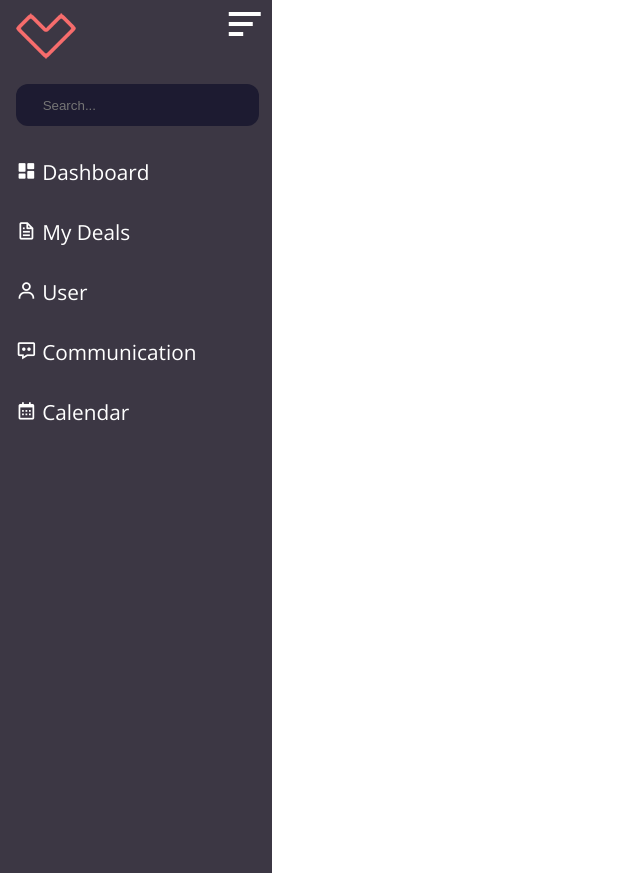
After one commit to sykelol/Dealer, a Django app: page /sign-in/dashboard in a window 1280 px wide. The commit adds this page. Shown: the whole page, without its empty margins (0-640 px from the left). Run offline with Django 4.2, Linux system fonts and the light colour scheme.

Commit message:
Dashboard1

```diff
--- a/base/urls.py
+++ b/base/urls.py
@@ -7,4 +7,5 @@ urlpatterns = [
     path('sign-in/', views.signin, name="sign-in"),
     path('logout/', views.logoutUser, name="logout"),
     path('sign-in/register', views.register, name="register"),
+    path('sign-in/dashboard', views.dashboard, name="dashboard"),
 ]
--- a/base/views.py
+++ b/base/views.py
@@ -63,3 +63,6 @@ def signin(request):
 def logoutUser(request):
     logout(request)
     return redirect('home')
+
+def dashboard(request):
+    return render(request, 'dashboard.html')
--- a/static/styles/virtualcargeeksstyle.css
+++ b/static/styles/virtualcargeeksstyle.css
@@ -730,6 +730,7 @@ input {
 
 .register-container .register-image {
     display: none;
+    margin-top: 3em;
 }
 
 .register-form {
@@ -857,3 +858,101 @@ input {
         width: 70%
     }
 }
+
+/* User Interface / Dashboard Styling */
+
+.dashboard-html {
+    overflow-x: hidden;
+    box-sizing: border-box;
+    overflow-y: scroll;
+    font-family: 'Open Sans', sans-serif;
+    margin: 0;
+    padding: 0;
+}
+
+.dashboard-body {
+    position: relative;
+    min-height: 100vh;
+    width: 100%;
+    overflow: hidden;
+}
+
+.dashboard-sidebar {
+    position: fixed;
+    top: 0;
+    left: 0;
+    height: 100%;
+    width: 240px;
+    background: #3C3744;
+    padding: 0.4em 1em;
+}
+
+.dashboard-sidebar .logo-content .logo .logo-name {
+    display: flex;
+    width: 100%;
+    align-items: center;
+}
+
+.dashboard-sidebar .logo-content #sidebar-menu-icon {
+    position: absolute;
+    color: #fff;
+    left: 90%;
+    top: 0.3px;
+    font-size: 3rem;
+    text-align: center;
+    font-weight: 500;
+    transform: translateX(-50%);
+    cursor: pointer;
+}
+
+.dashboard-sidebar input {
+    padding: 1em 0;
+    width: 90%;
+    left: 0;
+    top: 0;
+    border-radius: 12px;
+    outline: none;
+    border: none;
+    background: #1d1b31;
+    padding-left: 2em;
+    color: #fff;
+    text-align: left;
+
+}
+
+.dashboard-sidebar ul {
+    margin-top: 0.8em;
+    display: grid;
+    gap: 2rem;
+    width: 100%;
+    padding: 0;
+}
+
+.dashboard-sidebar ul li {
+    width: 100%;
+    margin: 0;
+    list-style: none;
+    padding: 0;
+}
+
+.dashboard-sidebar ul li a {
+    color: #fff;
+    text-decoration: none;
+    font-size: 1.3rem;
+}
+
+.home-content {
+    position: absolute;
+    height: 100%;
+    width: calc(100% - 240px);
+    left: 272px;
+    margin: 0;
+    padding: 0;
+}
+
+.home-content .home-text{
+    margin: 0;
+    padding: 0;
+    font-size: 1rem;
+    color: red;
+}
--- /dev/null
+++ b/templates/dashboard.html
@@ -0,0 +1,67 @@
+<!DOCTYPE html>
+<html class="dashboard-html">
+<head>
+    <meta charset = "utf-8">
+    <meta name="viewport" content="width=device-width, initial-scale=1.0">
+    <title>Virtual Car Geeks</title>
+    {% load static %}
+    <link rel = "icon" href="{% static 'images/titleicon.png'%}" type="image/x-icon">
+    <link rel="stylesheet" href="https://cdnjs.cloudflare.com/ajax/libs/font-awesome/6.2.0/css/all.min.css">
+    <link href="{% static 'styles/virtualcargeeksstyle.css' %}" rel="stylesheet">
+    <link href='https://unpkg.com/boxicons@2.1.4/css/boxicons.min.css' rel='stylesheet'>
+    <link rel="preconnect" href="https://fonts.googleapis.com">
+    <link rel="preconnect" href="https://fonts.gstatic.com" crossorigin>
+    <link href="https://fonts.googleapis.com/css2?family=Open+Sans:wght@400;500&family=Oswald:wght@400;500&display=swap" rel="stylesheet">
+</head>
+<body class="dashboard-body">
+    <div class="dashboard-sidebar">
+        <div class="logo-content">
+            <div class="logo">
+                <img src="{%static 'images/vlogo3.png' %}" alt="Our company logo - Virtual Car Geeks">
+            </div>
+                <i class='bx bx-menu-alt-left' id="sidebar-menu-icon"></i>
+        </div>
+            <ul class="dashboard-sidebar-list">
+                <li>
+                    <a href="#">
+                        <input type="text" placeholder="Search...">
+                    </a>
+                </li>
+                <li>
+                    <a href="#">
+                        <i class='bx bxs-dashboard' ></i>
+                        <span class="sidebar-list-names">Dashboard</span>
+                    </a>
+                </li>
+                <li>
+                    <a href="#">
+                        <i class='bx bx-file' ></i>
+                        <span class="sidebar-list-names">My Deals</span>
+                    </a>
+                </li>
+                <li>
+                    <a href="#">
+                        <i class='bx bx-user' ></i>
+                        <span class="sidebar-list-names">User</span>
+                    </a>
+                </li>
+                <li>
+                    <a href="#">
+                        <i class='bx bx-message-dots' ></i>
+                        <span class="sidebar-list-names">Communication</span>
+                    </a>
+                </li>
+                <li>
+                    <a href="#">
+                        <i class='bx bx-calendar' ></i>
+                        <span class="sidebar-list-names">Calendar</span>
+                    </a>
+                </li>
+            </ul>
+    </div>
+    <div class="home-content">
+        <div class="home-text">
+        </div>
+    </div>
+</body>
+</html>
--- a/templates/register.html
+++ b/templates/register.html
@@ -77,7 +77,7 @@
 
     <section class="register-container">
         <div class="register-image">
-            <img src="{% static 'images/virtualcargeeksvector1.jpg' %}" alt="Cartoon image of a man leaning on his car looking happy.">
+            <img src="{% static 'images/virtualcargeeksvector6.svg' %}" alt="Cartoon image of a man leaning on his car looking happy.">
         </div>
         <div class="register-form">
             <h2>Sign up</h2>
```
Also changed, not shown: Images/virtualcargeeksvector2.jpg (added), db.sqlite3, static/images/virtualcargeeksvector1.jpg (renamed from static/images/viurtualcargeeksvector1.jpg), static/images/virtualcargeeksvector2.jpg (added), static/images/virtualcargeeksvector5.png (added), static/images/virtualcargeeksvector6.svg (added), static/images/vlogo.png (added), static/images/vlogo2.png (added), static/images/vlogo3.png (added).
